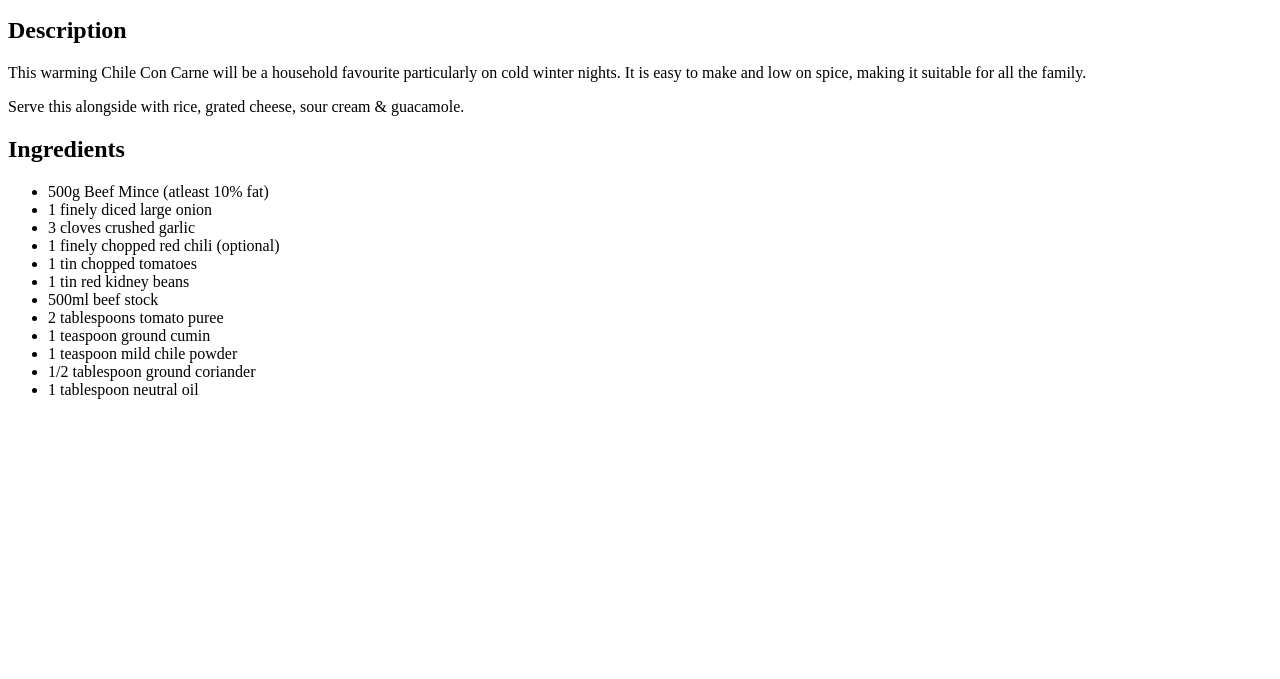
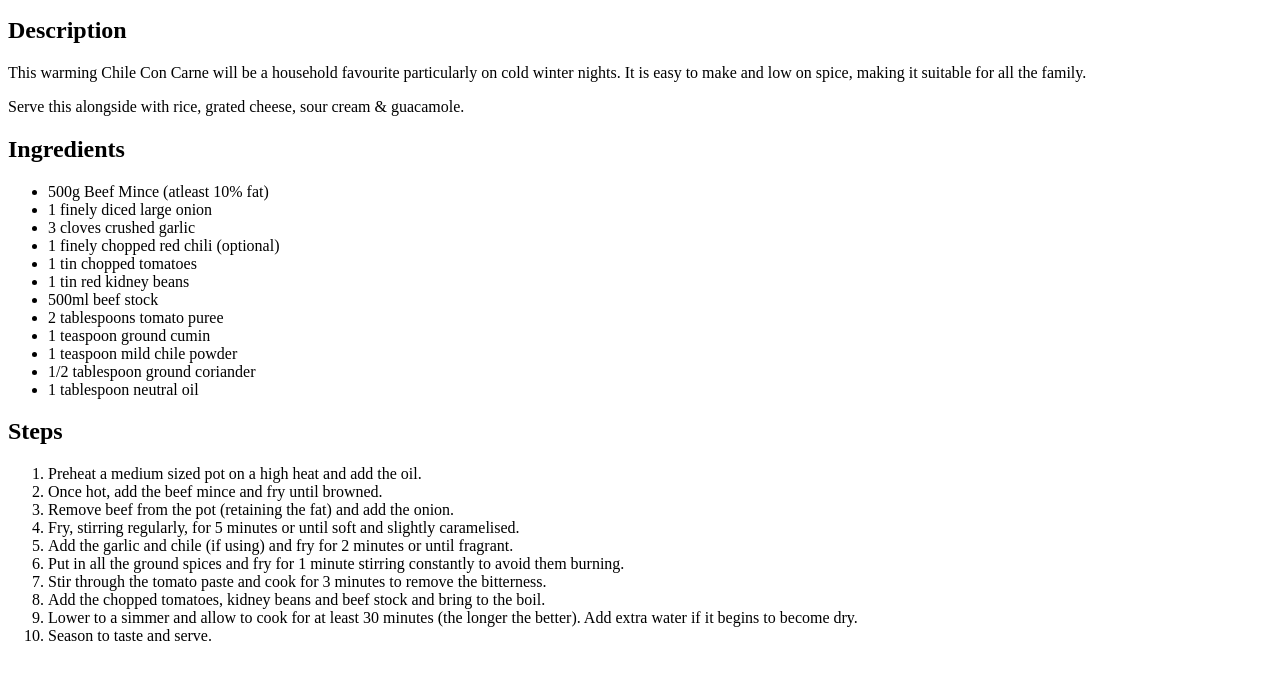
Before and after one commit to SamCatt21/odin-recipes, a plain HTML site: page recipes/chili-con-carne.html in a window 1280 px wide. Shown: the part 101-780 px from the top of the page. Drawn offline with Linux system fonts and the light colour scheme.

Commit message:
Add steps for making the recipe

```diff
--- a/recipes/chili-con-carne.html
+++ b/recipes/chili-con-carne.html
@@ -25,5 +25,18 @@
             <li>1/2 tablespoon ground coriander</li>
             <li>1 tablespoon neutral oil</li>
         </ul>
+        <h2>Steps</h2>
+        <ol>
+            <li>Preheat a medium sized pot on a high heat and add the oil.</li>
+            <li>Once hot, add the beef mince and fry until browned.</li>
+            <li>Remove beef from the pot (retaining the fat) and add the onion.</li>
+            <li>Fry, stirring regularly, for 5 minutes or until soft and slightly caramelised.</li>
+            <li>Add the garlic and chile (if using) and fry for 2 minutes or until fragrant.</li>
+            <li>Put in all the ground spices and fry for 1 minute stirring constantly to avoid them burning.</li>
+            <li>Stir through the tomato paste and cook for 3 minutes to remove the bitterness.</li>
+            <li>Add the chopped tomatoes, kidney beans and beef stock and bring to the boil.</li>
+            <li>Lower to a simmer and allow to cook for at least 30 minutes (the longer the better). Add extra water if it begins to become dry.</li>
+            <li>Season to taste and serve.</li>
+        </ol>
     </body>
 </html>
```
